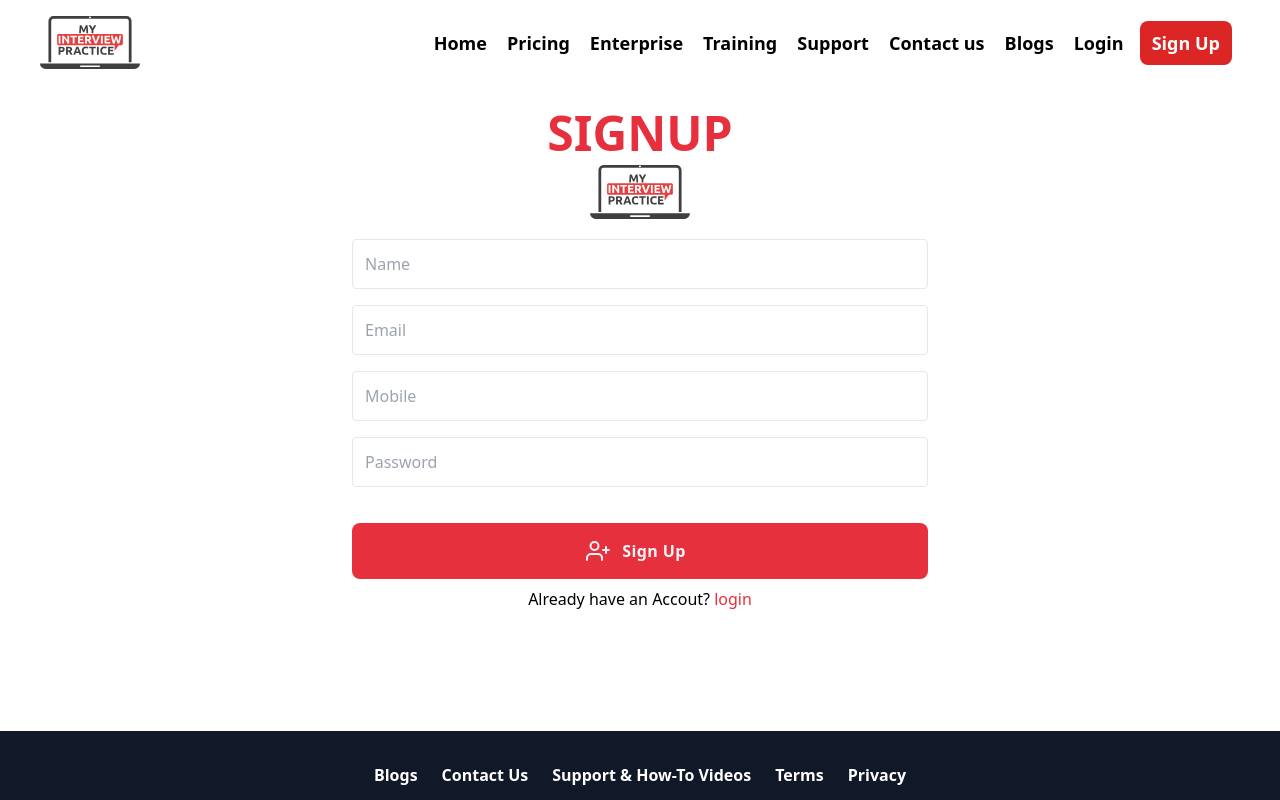
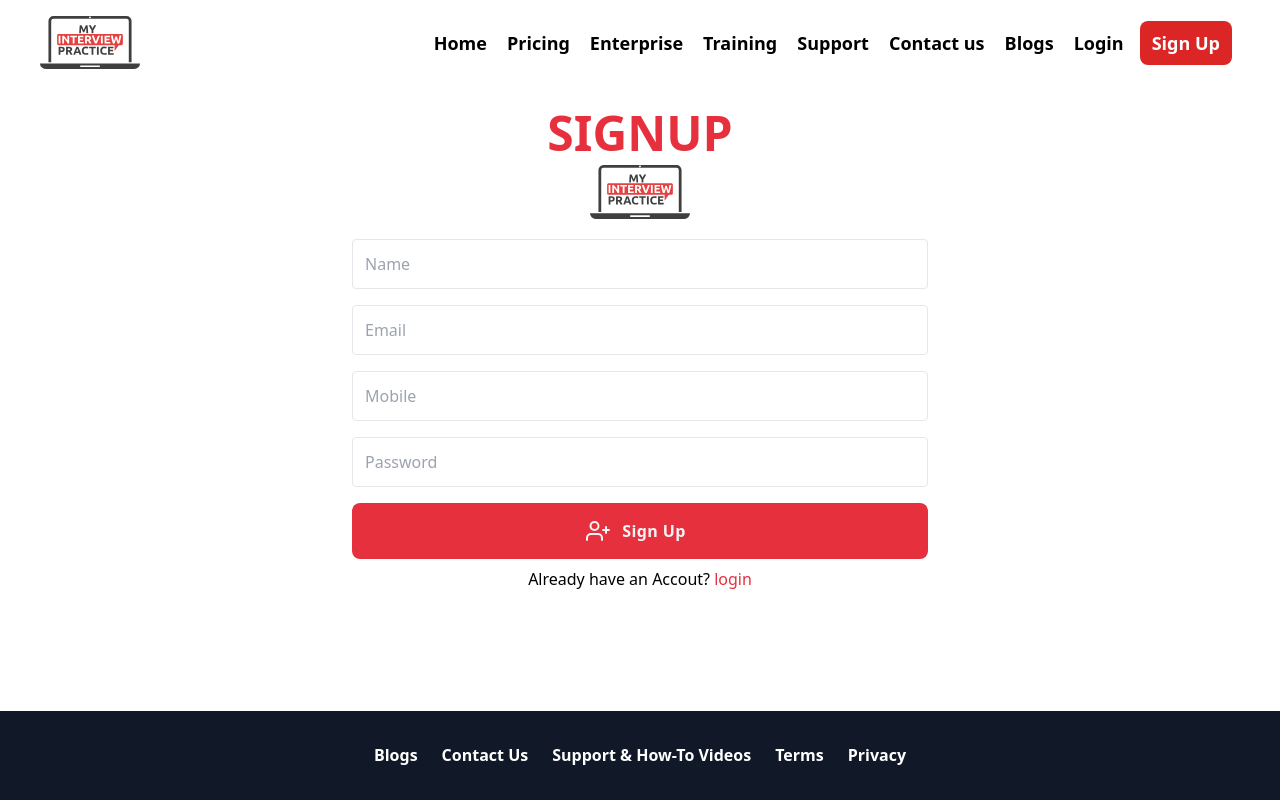
Before and after one commit to alminAl/my-interview-point, a React (Create React App) app: page /signup in a window 1280 px wide. Shown: the top 800 px of the page. Built offline with nearby package versions, Linux system fonts and the light colour scheme.

Commit message:
some changes

```diff
--- a/src/components/Login-Signup-Component/SignupComponent.jsx
+++ b/src/components/Login-Signup-Component/SignupComponent.jsx
@@ -46,7 +46,7 @@ const SignupComponent = () => {
             />
           </div>
 
-          <button class="mt-5 tracking-wide font-semibold bg-[#E7303E] text-gray-100 w-full py-4 rounded-lg hover:bg-[#eb0619] transition-all duration-300 ease-in-out flex items-center justify-center focus:shadow-outline focus:outline-none">
+          <button class="tracking-wide font-semibold bg-[#E7303E] text-gray-100 w-full py-4 rounded-lg hover:bg-[#eb0619] transition-all duration-300 ease-in-out flex items-center justify-center focus:shadow-outline focus:outline-none">
             <svg
               class="w-6 h-6 -ml-2"
               fill="none"
```
